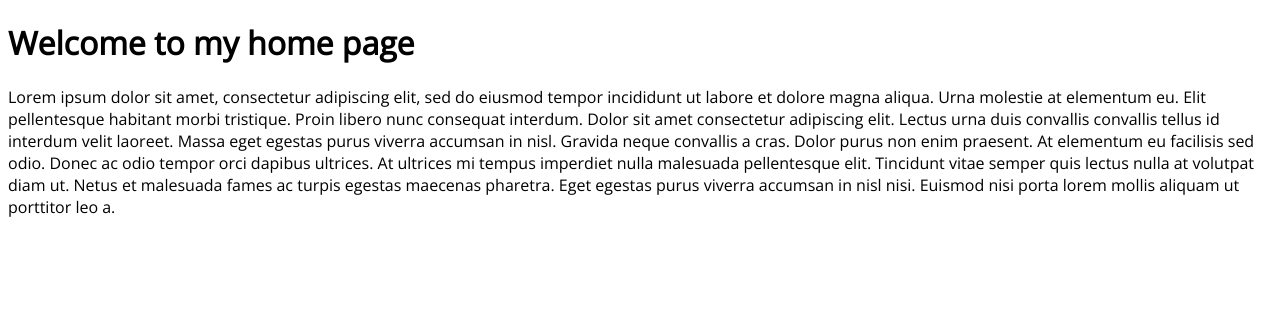
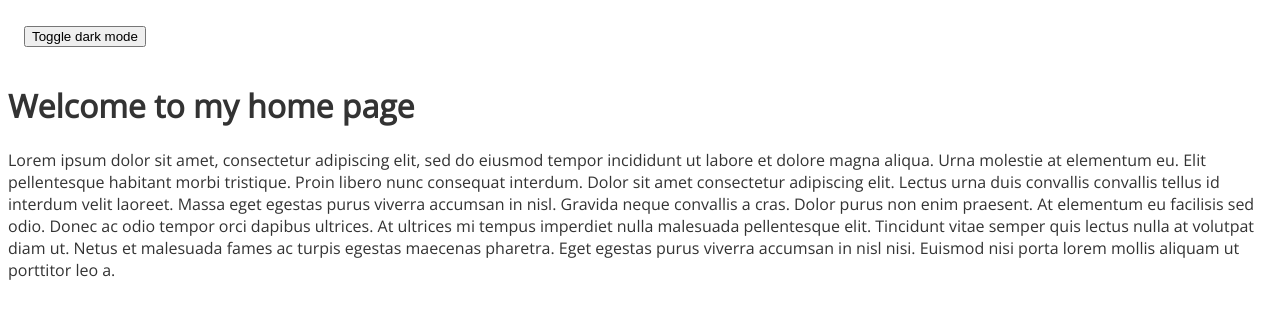
Before and after one commit to cathy-codes/cathy-codes.github.io, a plain HTML site: page index.html in a window 1280 px wide. Drawn offline with nearby package versions, Linux system fonts and the light colour scheme; files that its build step writes are made by us from their sources.

Commit message:
Testing dark theme and CSS organisation

```diff
--- /dev/null
+++ b/assets/css/_main.scss
@@ -0,0 +1,27 @@
+/* ------- Colours -------- */
+$color-grey-1: #333;
+$color-white: #fff;
+
+@mixin dark-mode {
+    background-color: $color-grey-1;
+    color: $color-white;
+}
+
+.dark-mode {
+    @include dark-mode;
+}
+
+body {
+    font-family: 'Open Sans', sans-serif;
+    font-size: 1rem;
+    background-color: $color-white;
+    color: $color-grey-1;
+
+    @media (prefers-color-scheme: dark) {
+        @include dark-mode;
+    }
+}
+
+.header-nav {
+    padding: 1rem;
+}
--- a/assets/css/main.scss
+++ /dev/null
@@ -1,6 +0,0 @@
-@use "variables";
-
-body {
-    font-family: 'Open Sans', sans-serif;
-    font-size: 1rem;
-}
--- /dev/null
+++ b/assets/css/style.scss
@@ -0,0 +1,3 @@
+@use "variables";
+@use "modes";
+@use "main";
--- /dev/null
+++ b/assets/js/site.js
@@ -0,0 +1,29 @@
+window.addEventListener("DOMContentLoaded", (event) => {
+    const body = document.body;
+    const btn = document.getElementById("toggleModeBtn");
+    const preferenceQuery = window.matchMedia("(prefers-color-scheme: dark)");
+
+    let addDarkMode = () => {
+        body.classList.add("dark-mode");
+      };
+
+    let removeDarkMode = () => {
+        body.classList.remove("dark-mode");
+    };
+
+    let toggleMode = () => {
+        body.classList.contains("dark-mode") ? removeDarkMode() : addDarkMode();
+    }
+
+    let checkPreference = () =>
+        preferenceQuery.matches ? addDarkMode() : removeDarkMode();
+
+    let init = () => {
+        btn.addEventListener("click", toggleMode);
+        preferenceQuery.addEventListener("change", checkPreference);
+
+        checkPreference();
+    }
+
+    init();
+});
--- a/index.html
+++ b/index.html
@@ -5,10 +5,13 @@
         <link rel="preconnect" href="https://fonts.gstatic.com" crossorigin>
         <link href="https://fonts.googleapis.com/css2?family=Open+Sans&display=swap" rel="stylesheet">
         <link rel="stylesheet" href="~/../assets/css/main.min.css" />
+        <script type="text/javascript" src="~/../assets/js/site.js"></script>
     </head>
     <body>
         <header>
-
+            <nav class="header-nav">
+                <button id="toggleModeBtn" class="btn">Toggle dark mode</button>
+            </nav>
         </header>
         <main>
             <h1>Welcome to my home page</h1>
```
Also changed, not shown: assets/css/_modes.scss (added, +8 -0 lines), assets/css/_variables.scss (+7 -0 lines), assets/css/main.min.css (deleted), assets/css/style.min.css (added), 2 other files.
